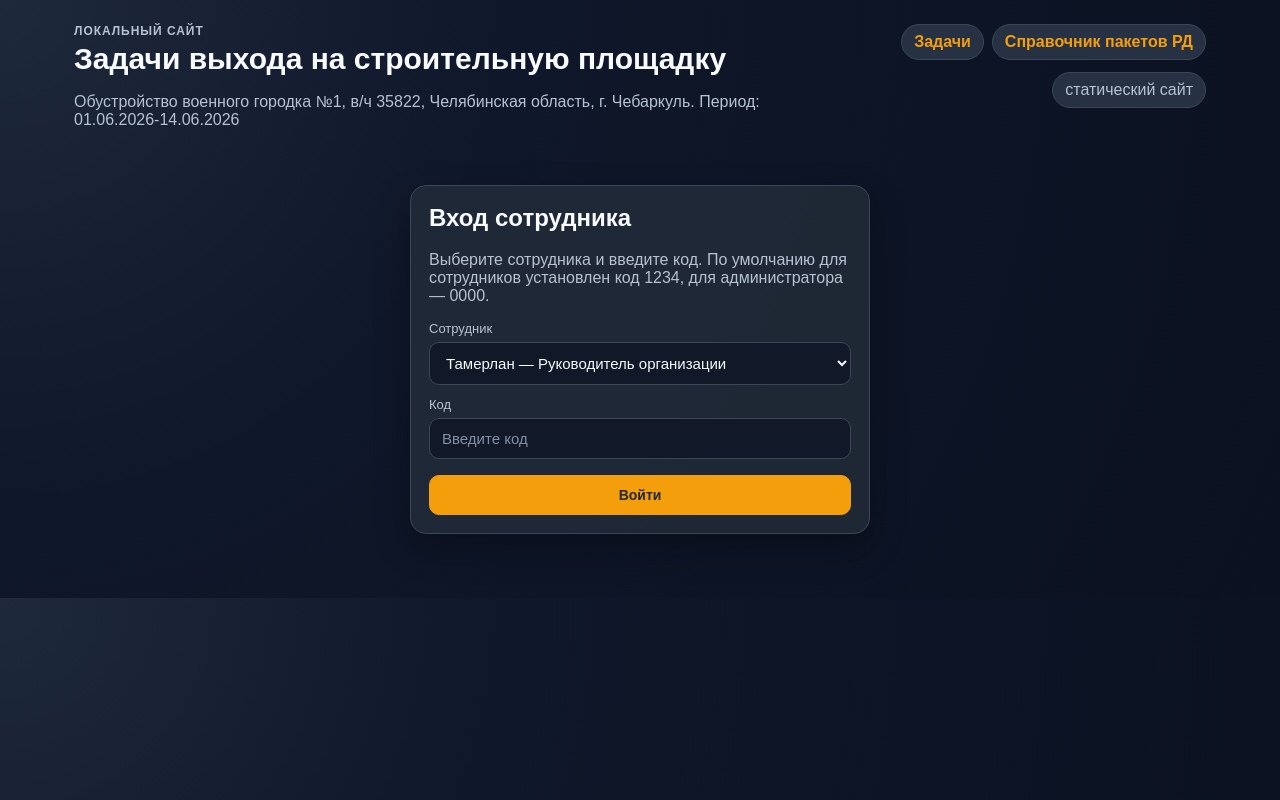
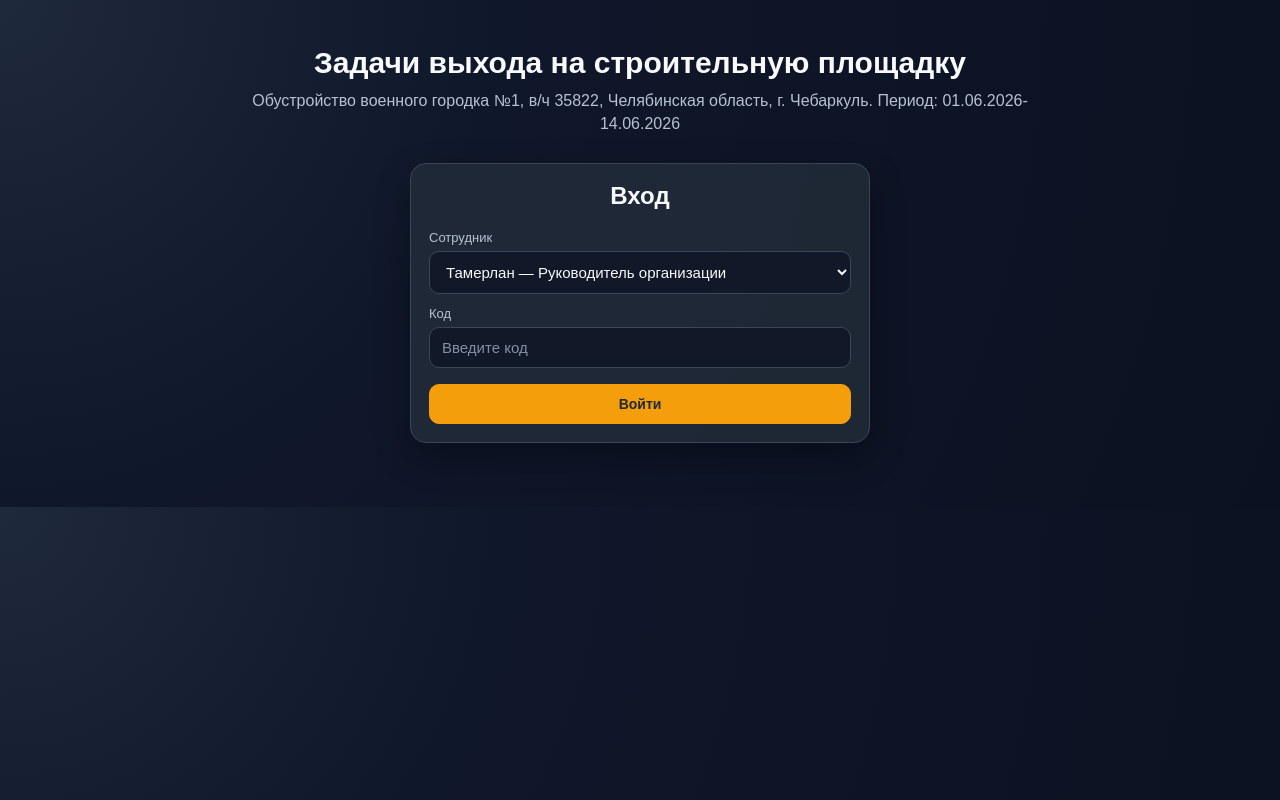
Before and after one commit to andry111-debug/site-zadachi, a website: page index.html in a window 1280 px wide. Drawn offline with Linux system fonts and the light colour scheme.

Commit message:
Update site tasks - 2026-05-29 20:51

```diff
--- a/css/styles.css
+++ b/css/styles.css
@@ -161,3 +161,25 @@ select:focus, input:focus, textarea:focus, button:focus { outline: 2px solid rgb
 .task-result span { color: #ffffff; }
 button.primary { color: #1f2937; }
 button.primary:hover { color: #111827; }
+
+
+/* Clean landing page requested for N_149 */
+.clean-home-header {
+  justify-content: center;
+  text-align: center;
+  margin: 18px auto 18px;
+}
+.clean-title-block { width: 100%; }
+.project-subtitle {
+  max-width: 820px;
+  margin: 0 auto;
+  font-size: 16px;
+  line-height: 1.45;
+}
+.clean-login-card h2 { text-align: center; }
+.clean-login-card { margin-top: 28px; }
+@media (max-width: 760px) {
+  .clean-home-header { margin: 8px auto 12px; }
+  .project-subtitle { font-size: 14px; }
+  .clean-login-card { margin-top: 12px; }
+}
--- a/index.html
+++ b/index.html
@@ -9,19 +9,16 @@
 </head>
 <body>
   <div class="app-shell">
-    <header class="topbar">
-      <div>
-        <div class="eyebrow">Локальный сайт</div>
+    <header class="topbar clean-home-header">
+      <div class="clean-title-block">
         <h1>Задачи выхода на строительную площадку</h1>
-        <p id="projectLine" class="muted"></p>
+        <p id="projectLine" class="muted project-subtitle"></p>
       </div>
-      <div class="header-actions"><nav class="top-nav"><a href="index.html">Задачи</a><a href="rd.html">Справочник пакетов РД</a></nav><div id="modeBadge" class="mode-badge">статический сайт</div></div>
     </header>
 
     <main>
-      <section id="loginPanel" class="card login-card">
-        <h2>Вход сотрудника</h2>
-        <p class="muted">Выберите сотрудника и введите код. По умолчанию для сотрудников установлен код 1234, для администратора — 0000.</p>
+      <section id="loginPanel" class="card login-card clean-login-card">
+        <h2>Вход</h2>
         <label>Сотрудник</label>
         <select id="userSelect"></select>
         <label>Код</label>
@@ -55,8 +52,6 @@
 
         <section id="tasksPanel" class="card"></section>
         <section id="summaryPanel" class="card"></section>
-
-
       </section>
     </main>
   </div>
--- a/js/app.js
+++ b/js/app.js
@@ -1,5 +1,5 @@
 let DATA = window.TASK_DATA;
-const STORAGE_PREFIX = 'N_147_';
+const STORAGE_PREFIX = 'N_149_';
 const state = {
   user: null,
   progress: {},
```
Also changed, not shown: README.txt.
